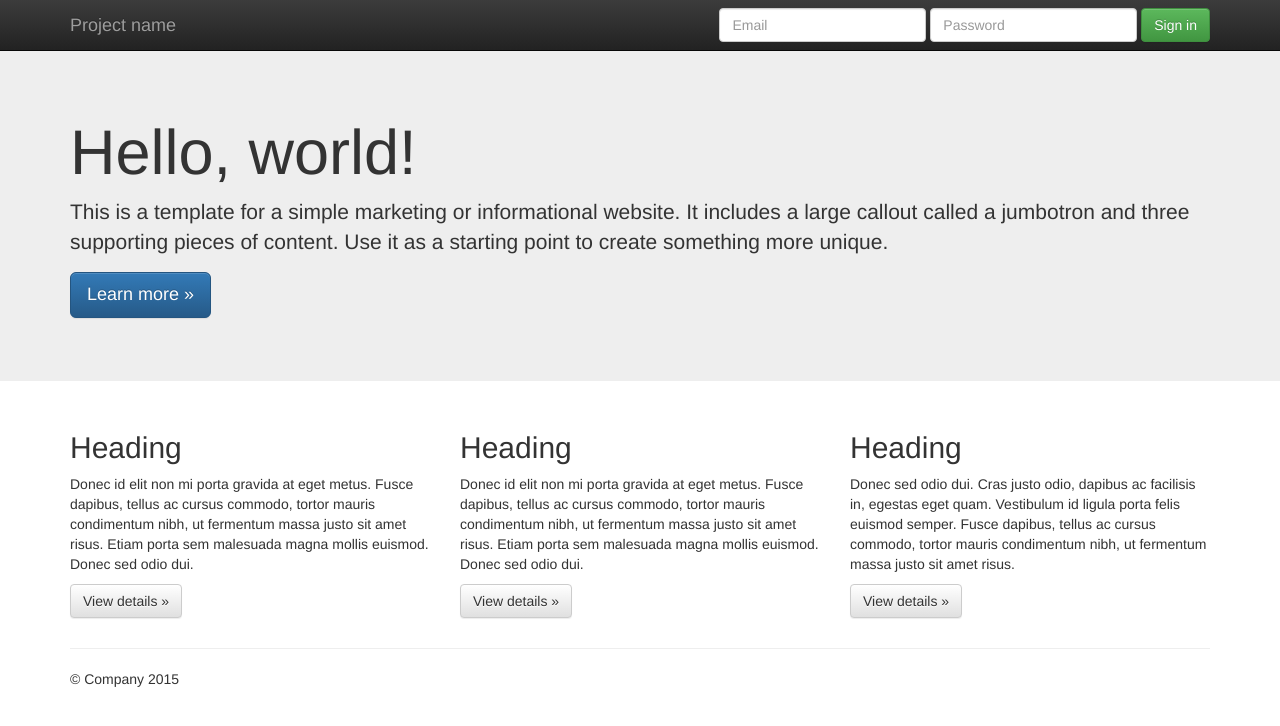
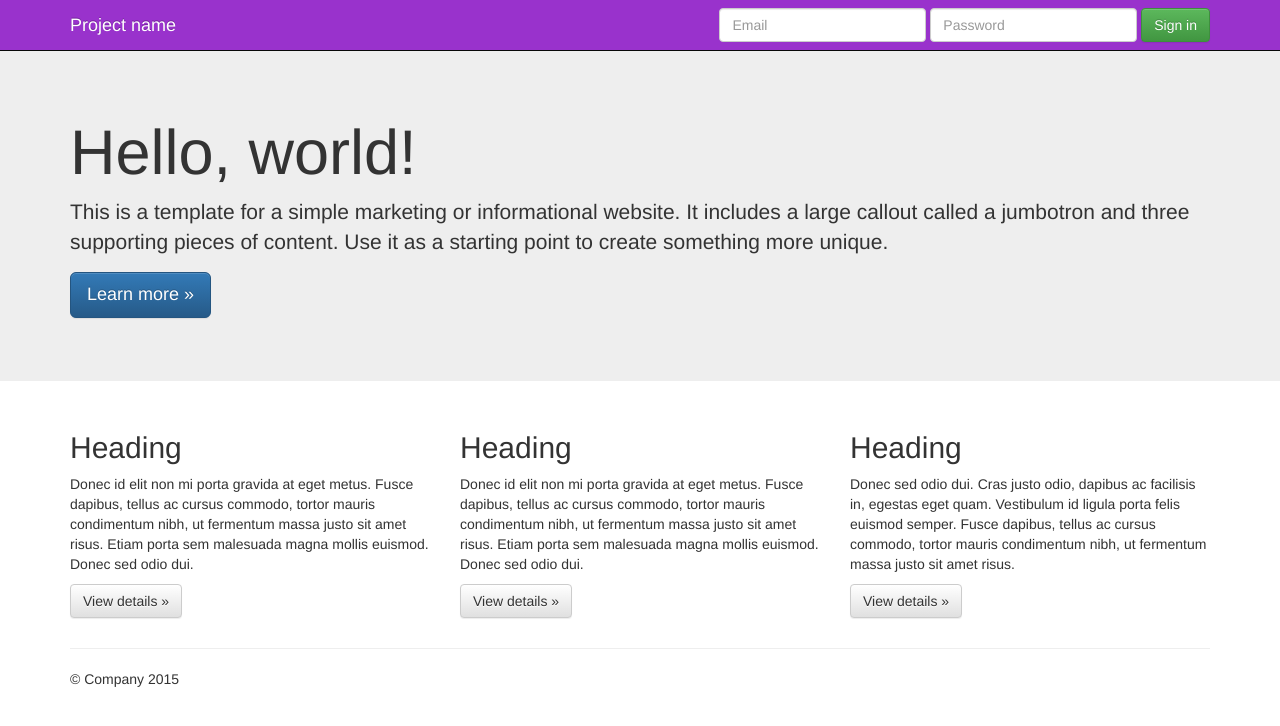
Before and after one commit to full-stack-design/playground, a plain HTML site: page index.html in a window 1280 px wide. Drawn offline with nearby package versions, Linux system fonts and the light colour scheme.

Commit message:
Updated nav bg color

```diff
--- a/css/main.css
+++ b/css/main.css
@@ -1,5 +1,12 @@
-
-
 /* ==========================================================================
    Author's custom styles
    ========================================================================== */
+
+.navbar-inverse {
+   background-color: darkorchid;
+   background-image: none;
+}
+
+.navbar-inverse .navbar-brand {
+   color: white;
+}
```
